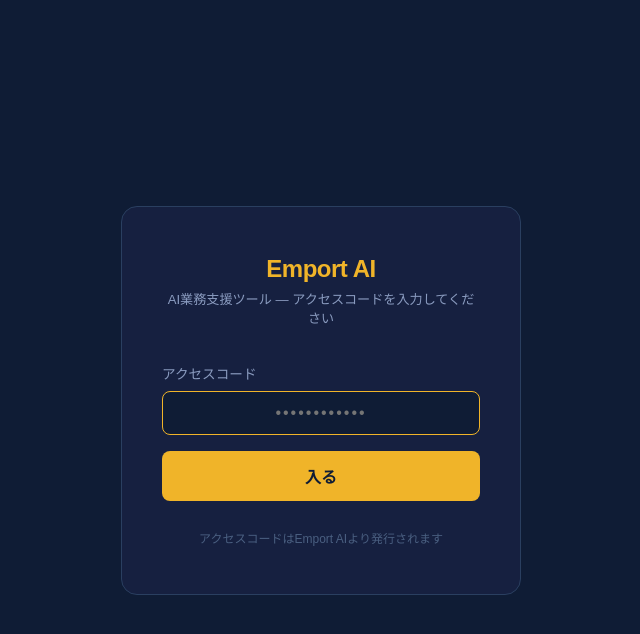
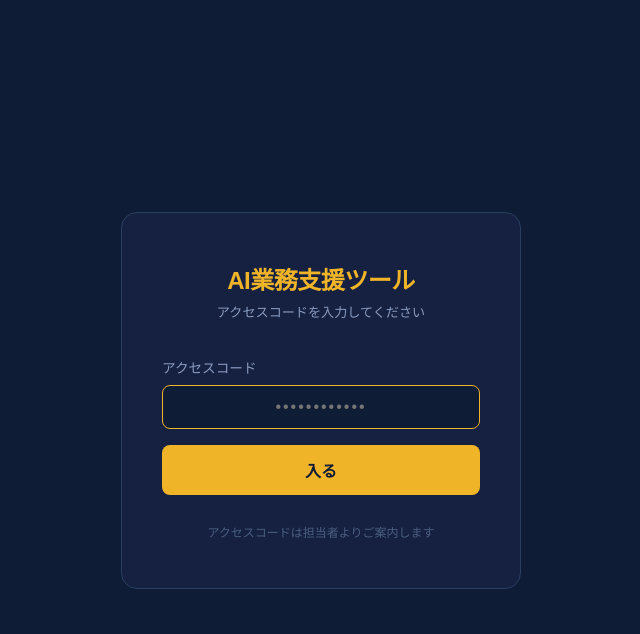
Before and after one commit to tanakayuushin/ai-ceo-project, a Flask app: page /login in a window 1280 px wide. Shown: the top 634 px of the page, without its empty margins (319-959 px from the left). Run offline with Flask 3, Linux system fonts and the light colour scheme.

Commit message:
Remove Emport AI branding from tool UI

```diff
--- a/templates/index.html
+++ b/templates/index.html
@@ -3,7 +3,7 @@
 <head>
   <meta charset="UTF-8" />
   <meta name="viewport" content="width=device-width, initial-scale=1.0" />
-  <title>AI業務支援ツール | Emport AI</title>
+  <title>AI業務支援ツール</title>
   <style>
     *, *::before, *::after { box-sizing: border-box; margin: 0; padding: 0; }
 
@@ -363,7 +363,7 @@
 </head>
 <body>
   <div class="container">
-    <h1>AI業務支援ツール | Emport AI</h1>
+    <h1>AI業務支援ツール</h1>
 
     <!-- タブ -->
     <div class="tabs">
--- a/templates/login.html
+++ b/templates/login.html
@@ -3,7 +3,7 @@
 <head>
   <meta charset="UTF-8" />
   <meta name="viewport" content="width=device-width, initial-scale=1.0" />
-  <title>ログイン | Emport AI 業務支援ツール</title>
+  <title>ログイン | AI業務支援ツール</title>
   <style>
     *, *::before, *::after { box-sizing: border-box; margin: 0; padding: 0; }
 
@@ -104,8 +104,8 @@
 </head>
 <body>
   <div class="login-box">
-    <div class="logo">Emport AI</div>
-    <div class="tagline">AI業務支援ツール — アクセスコードを入力してください</div>
+    <div class="logo">AI業務支援ツール</div>
+    <div class="tagline">アクセスコードを入力してください</div>
 
     <form method="POST">
       <label for="code">アクセスコード</label>
@@ -117,7 +117,7 @@
     <div class="error">{{ error }}</div>
     {% endif %}
 
-    <div class="footer-note">アクセスコードはEmport AIより発行されます</div>
+    <div class="footer-note">アクセスコードは担当者よりご案内します</div>
   </div>
 </body>
 </html>
```
